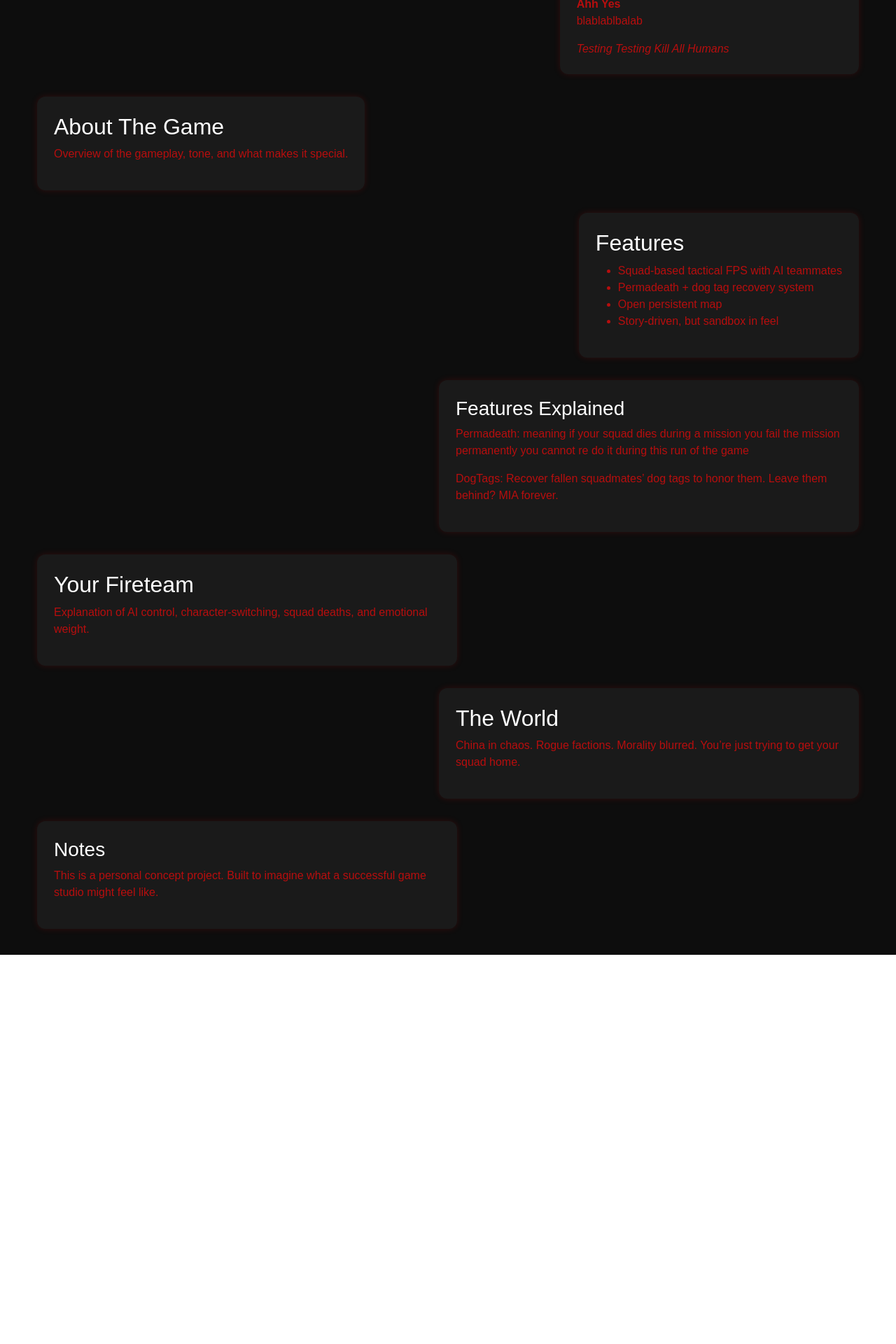
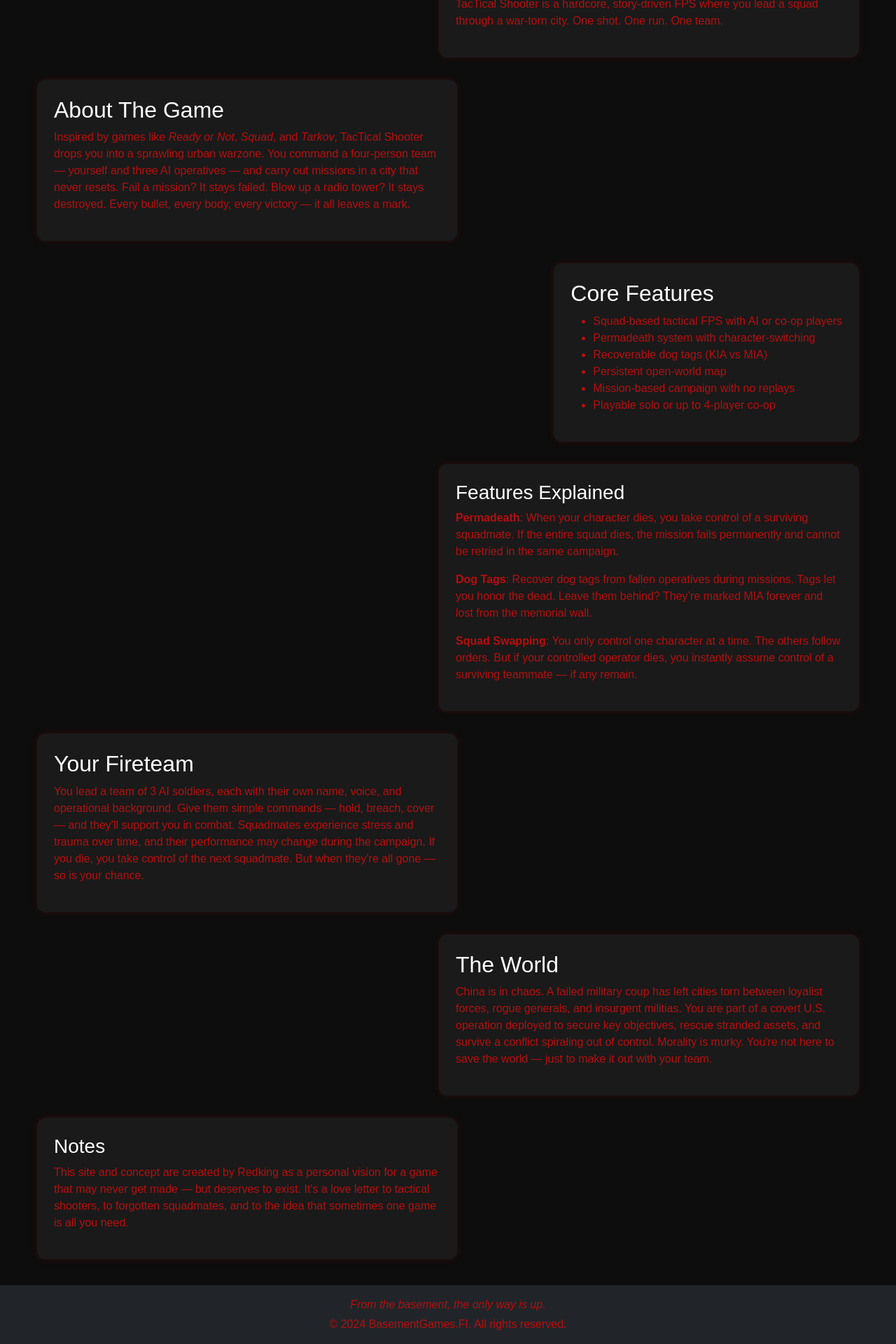
Before and after one commit to BasementGames-FI/RedFolderGames, a React (Vite) app in the folder Frontend/: page /TTS in a window 1280 px wide. Shown: the part 224-2144 px from the top of the page at 70% size. Before the commit the page ends 1588 px from the top, so only its background shows below. Built offline with nearby package versions, Linux system fonts and the light colour scheme.

Commit message:
Made Chnages to CSS and TTS Page

```diff
--- /dev/null
+++ b/Frontend/src/Footer.jsx
@@ -0,0 +1,14 @@
+import './css/Footer.css';
+
+export default function Footer() {
+    return (
+        <div className="content bg-dark text-white">
+          <footer className="footer text-center text-white bg-dark py-3">
+              <div className="container">
+                <p className="fst-italic mb-1">From the basement, the only way is up.</p>
+                <p className="mb-0">&copy; 2024 BasementGames.FI. All rights reserved.</p>
+              </div>
+            </footer>
+        </div>
+    );
+}
--- a/Frontend/src/HeaderTTS.jsx
+++ b/Frontend/src/HeaderTTS.jsx
@@ -1,7 +1,7 @@
 import Button from '@mui/material/Button'
 import './css/HeaderTTS.css'
 import { useNavigate } from "react-router-dom"
-import NavMenu from './navmenu'
+import NavMenu from './extras/navmenu.jsx'
 import { useState } from 'react'
 
 export default function Header() {
--- /dev/null
+++ b/Frontend/src/css/Footer.css
@@ -0,0 +1,5 @@
+.content {
+    display: flex;
+    justify-content: center;
+    background-color: gray;
+}
--- a/Frontend/src/css/HeaderTTS.css
+++ b/Frontend/src/css/HeaderTTS.css
@@ -1,6 +1,3 @@
-.headertts {
-z-index: 1000; /* Ensure it stays above other content */
-}
 .ttsnav {
     margin-bottom: 5px;
 }
--- a/Frontend/src/navmenu.jsx
+++ b/Frontend/src/extras/navmenu.jsx
@@ -1,5 +1,5 @@
 import React, { useEffect, useState } from 'react';
-import './css/NavMenu.css';
+import '../css/NavMenu.css';
 
 const NavMenu = () => {
   const [activeSection, setActiveSection] = useState('');
--- a/Frontend/src/pages/FrontPage.jsx
+++ b/Frontend/src/pages/FrontPage.jsx
@@ -1,5 +1,6 @@
 import '../css/Frontpage.css'
 import Header from '../Header'
+import Footer from '../Footer';
 import Typewriter from '../extras/Typewriter'
 import Button from '@mui/material/Button'
 export default function FrontPage() {
@@ -10,6 +11,7 @@ export default function FrontPage() {
             <div class="Container">
                 <Typewriter />
             </div>
+            <Footer />
         </>
     )
 }
--- a/Frontend/src/pages/TacTicalShooterPage.jsx
+++ b/Frontend/src/pages/TacTicalShooterPage.jsx
@@ -1,68 +1,84 @@
-import React, { useState } from 'react';
 import '../css/TTShooter.css';
 import Header from '../HeaderTTS';
+import Footer from '../Footer';
 import Button from '@mui/material/Button';
 
 export default function TacTicalshooter() {
     return (
         <>
             <Header />
-            <header id="header" className="headertss">
-            </header>
 
             <div className="bigbody">
                 <div className="cube right">
                     <section id="hero" className="hero section">
                       <h1>TacTical Shooter</h1>
-                        <p>blablblbalbla</p>
-                        <b>Ahh Yes</b>
-                        <p>blablablbalab</p>
-                        <i>Testing Testing Kill All Humans</i>
+                      <p><strong>Squad-based tactical realism in a permanent world that remembers.</strong></p>
+                      <p>TacTical Shooter is a hardcore, story-driven FPS where you lead a squad through a war-torn city. One shot. One run. One team.</p>
                     </section>
                 </div>
                 <div className="cube left">
                     <section id="about">
                       <h2>About The Game</h2>
-                        <p>Overview of the gameplay, tone, and what makes it special.</p>
+                      <p>
+                        Inspired by games like <i>Ready or Not</i>, <i>Squad</i>, and <i>Tarkov</i>, TacTical Shooter drops you into a sprawling urban warzone.
+                        You command a four-person team — yourself and three AI operatives — and carry out missions in a city that never resets.
+                        Fail a mission? It stays failed. Blow up a radio tower? It stays destroyed.
+                        Every bullet, every body, every victory — it all leaves a mark.
+                      </p>
                     </section>
                 </div>
                 <div className="cube right">
                     <section id="features">
-                        <h2>Features</h2>
+                      <h2>Core Features</h2>
                       <ul>
-                        <li>Squad-based tactical FPS with AI teammates</li>
-                        <li>Permadeath + dog tag recovery system</li>
-                        <li>Open persistent map</li>
-                        <li>Story-driven, but sandbox in feel</li>
+                        <li>Squad-based tactical FPS with AI or co-op players</li>
+                        <li>Permadeath system with character-switching</li>
+                        <li>Recoverable dog tags (KIA vs MIA)</li>
+                        <li>Persistent open-world map</li>
+                        <li>Mission-based campaign with no replays</li>
+                        <li>Playable solo or up to 4-player co-op</li>
                       </ul>
                     </section>
                 </div>
                 <div className="cube right">
                     <section id="features-explained">
                       <h3>Features Explained</h3>
-                        <p>Permadeath: meaning if your squad dies during a mission you fail the mission permanently you cannot re do it during this run of the game</p>
-                        <p>DogTags: Recover fallen squadmates’ dog tags to honor them. Leave them behind? MIA forever.</p>
+                      <p><strong>Permadeath</strong>: When your character dies, you take control of a surviving squadmate. If the entire squad dies, the mission fails permanently and cannot be retried in the same campaign.</p>
+                      <p><strong>Dog Tags</strong>: Recover dog tags from fallen operatives during missions. Tags let you honor the dead. Leave them behind? They’re marked MIA forever and lost from the memorial wall.</p>
+                      <p><strong>Squad Swapping</strong>: You only control one character at a time. The others follow orders. But if your controlled operator dies, you instantly assume control of a surviving teammate — if any remain.</p>
                     </section>
                 </div>
                 <div className="cube left">
                     <section id="npc">
                       <h2>Your Fireteam</h2>
-                        <p>Explanation of AI control, character-switching, squad deaths, and emotional weight.</p>
+                      <p>
+                        You lead a team of 3 AI soldiers, each with their own name, voice, and operational background.
+                        Give them simple commands — hold, breach, cover — and they'll support you in combat. Squadmates experience stress and trauma over time, and their performance may change during the campaign.
+                        If you die, you take control of the next squadmate. But when they're all gone — so is your chance.
+                      </p>
                     </section>
                 </div>
                 <div className="cube right">
                     <section id="world">
                       <h2>The World</h2>
-                        <p>China in chaos. Rogue factions. Morality blurred. You’re just trying to get your squad home.</p>
+                      <p>
+                        China is in chaos. A failed military coup has left cities torn between loyalist forces, rogue generals, and insurgent militias.
+                        You are part of a covert U.S. operation deployed to secure key objectives, rescue stranded assets, and survive a conflict spiraling out of control.
+                        Morality is murky. You're not here to save the world — just to make it out with your team.
+                      </p>
                     </section>
                 </div>
                 <div className="cube left">
                     <section id="notes" className="notes section">
                       <h3>Notes</h3>
-                        <p>This is a personal concept project. Built to imagine what a successful game studio might feel like.</p>
+                      <p>
+                        This site and concept are created by Redking as a personal vision for a game that may never get made — but deserves to exist.
+                        It's a love letter to tactical shooters, to forgotten squadmates, and to the idea that sometimes one game is all you need.
+                      </p>
                     </section>
                 </div>
             </div>
+            <Footer />
         </>
     );
 }
```
Lines whose indentation alone changed are shown as unchanged.
